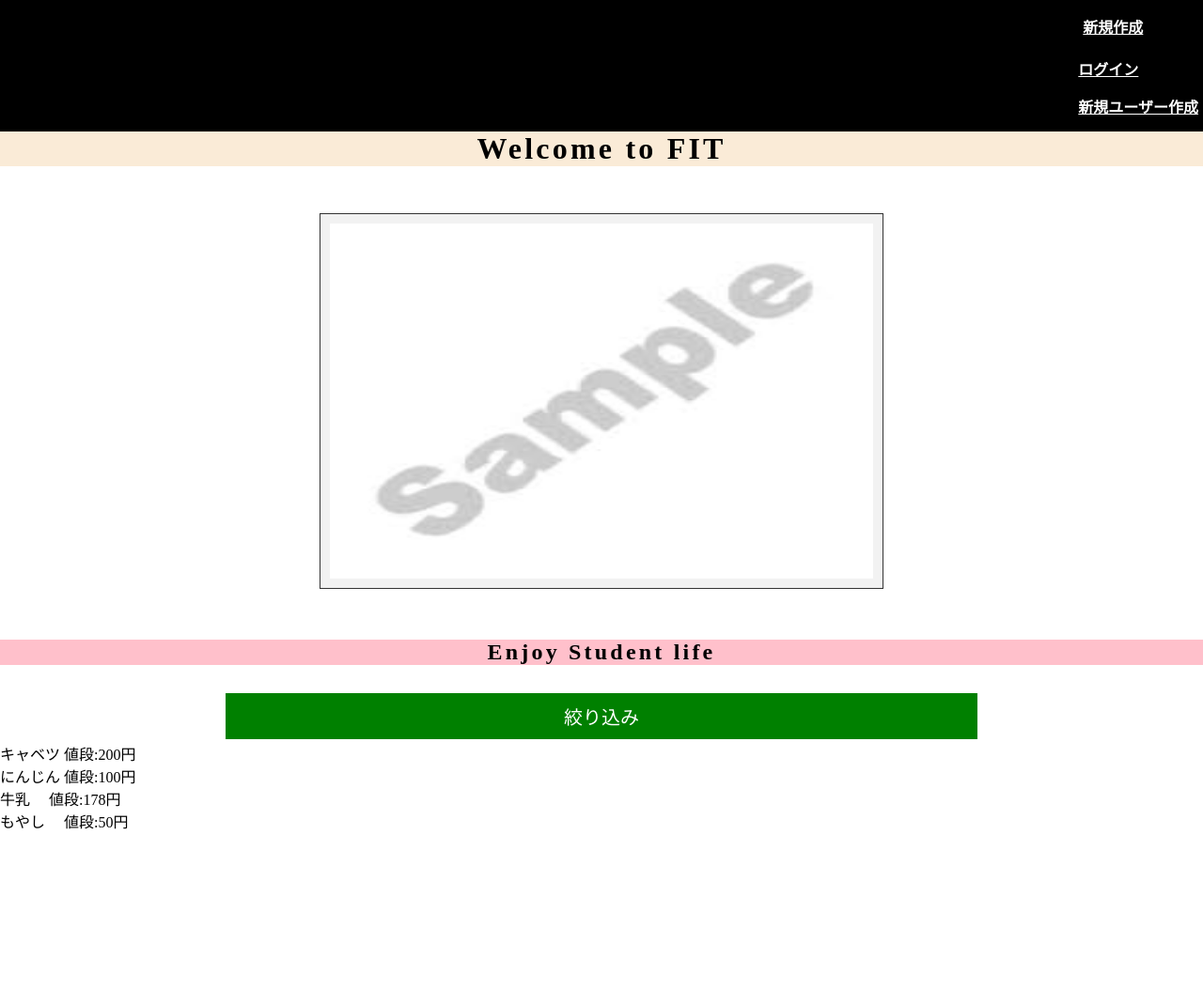
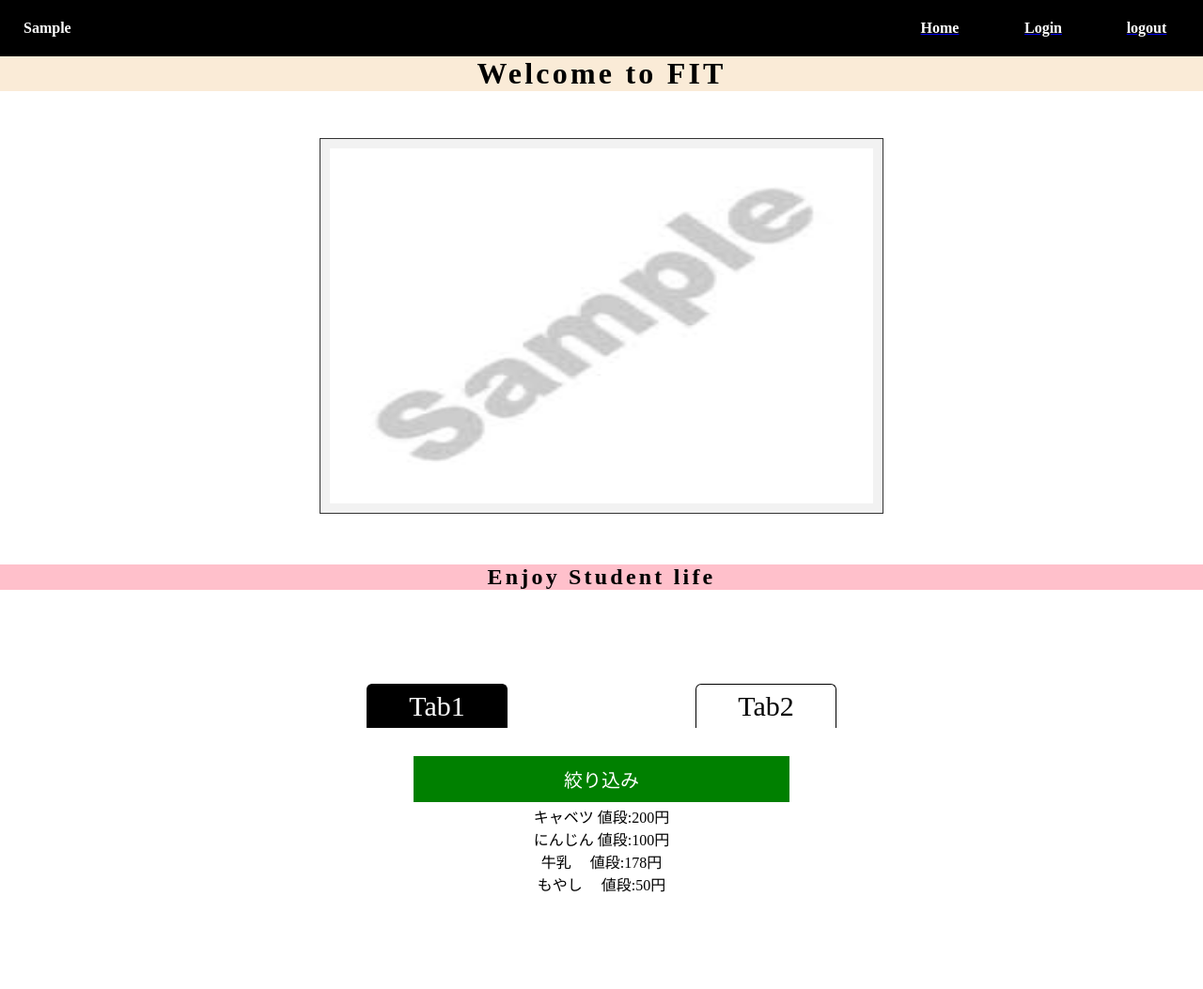
Before and after one commit to Zastenchivyy-Smolensky/information-systems, a Flask app: page / in a window 1280 px wide. Shown: the whole page at 94% size. Before the commit the page ends 883 px from the top, so only its background shows below. Run offline with Flask 2, Linux system fonts and the light colour scheme.

Commit message:
タブを追加した(まだ改善の余地あり)

```diff
--- a/static/css/style.css
+++ b/static/css/style.css
@@ -56,7 +56,7 @@ section {
   margin-top: 30px;
 }
 .accordion {
-  width: 800px;
+  width: 400px;
   margin: 0 auto;
 }
 .menu {
@@ -95,3 +95,43 @@ section {
   margin-left: auto;
   margin-right: auto;
 }
+
+.box {
+  width: 500px;
+  margin: 100px auto;
+}
+
+.tabs {
+  display: flex;
+  align-items: center;
+  justify-content: space-between;
+}
+.tab {
+  border: 1px solid #000;
+  border-bottom: none;
+  padding: 6px;
+  font-size: 30px;
+  text-align: center;
+  border-radius: 6px 6px 0 0;
+  width: 30%;
+}
+.tab:hover {
+  cursor: pointer;
+}
+.tab.is-active {
+  background: #000;
+  color: white;
+}
+
+.contents1 {
+  font-size: 16px;
+  text-align: center;
+}
+.contents1 li {
+  list-style: none;
+}
+.contnet1 {
+  text-align: center;
+  padding: 16px;
+  font-size: 16px;
+}
--- /dev/null
+++ b/static/javascript/tab.js
@@ -0,0 +1,33 @@
+(() => {
+  const $tabs = document.querySelectorAll("[data-tab]");
+  const $contents = document.querySelectorAll("[data-content]");
+  //初期表示で最初の要素以外は非表示
+  $contents.forEach(($content, index) => {
+    if (!index) {
+      return;
+    }
+    $content.style.display = "none";
+  });
+  //タブをクリック時に対象の要素を表示
+  const activeClassName = "is-active";
+  const onClick = (event) => {
+    const $target = event.target;
+    const tabIndex = $target.dataset.tab;
+    const $content = document.querySelector(`[data-content='${tabIndex}']`);
+    //一旦すべてのコンテンツを非表示
+    $contents.forEach(($content) => {
+      $content.style.display = "none";
+    });
+    //一旦すべてのたぶを初期化
+    $tabs.forEach(($tab) => {
+      $tab.classList.remove(activeClassName);
+    });
+    //対象の要素を表示
+    $content.style.display = "block ";
+    $target.classList.add(activeClassName);
+  };
+  //対象のたぶをアクティブ化
+  $tabs.forEach(($tab) => {
+    $tab.addEventListener("click", onClick);
+  });
+})();
--- a/templates/index.html
+++ b/templates/index.html
@@ -1,5 +1,5 @@
 <!DOCTYPE html>
-<html lang="en">
+<html lang="ja">
   <head>
     <meta charset="UTF-8" />
     <meta http-equiv="X-UA-Compatible" content="IE=edge" />
@@ -20,19 +20,23 @@
   </head>
   <body>
     <header>
-      <div class="header-left">
-        <h1>タイトル</h1>
+      <div class="nav-header">
+        <div class="text">Sample</div>
       </div>
-      <div class="header-right">
-        <ul>
-          <li class="item">
-            <a href="#" class="text" role="button">新規作成</a>
-          </li>
-          <li><a href="#" class="text" role="button">ログイン</a></li>
-          <li>
-            <a href="#" class="text" role="button">新規ユーザー作成</a>
-          </li>
-        </ul>
+      <div class="item">
+        <a href="#">
+          <div class="text">Home</div>
+        </a>
+      </div>
+      <div class="item">
+        <a href="#">
+          <div class="text">Login</div>
+        </a>
+      </div>
+      <div class="item">
+        <a href="#">
+          <div class="text">logout</div>
+        </a>
       </div>
     </header>
     <main>
@@ -46,6 +50,14 @@
       </div>
       <h2 class="enjoy-life">Enjoy Student life</h2>
     </main>
+    <div class="section">
+      <div class="box">
+        <div class="tabs">
+          <div class="tab is-active" data-tab="0">Tab1</div>
+          <div class="tab" data-tab="1">Tab2</div>
+        </div>
+        <div class="contents1">
+          <div class="content1" data-content="0">
             <section>
               <div class="accordion">
                 <i class="fa-solid fa-magnifying-glass"></i>
@@ -77,7 +89,6 @@
                 </div>
               </div>
               <span id="midashi"></span>
-    </section>
               <div class="table">
                 <ul class="list">
                   <li class="list_item" data-kind="野菜" data-color="黄色">
@@ -94,7 +105,14 @@
                   </li>
                 </ul>
               </div>
+            </section>
+          </div>
+          <div class="content1" data-content="1">content1</div>
+        </div>
+      </div>
+    </div>
 
+    <script src="{{url_for('static', filename='javascript/tab.js')}}"></script>
     <script src="{{url_for('static', filename='javascript/main.js')}}"></script>
     <script src="{{url_for('static', filename='jquery/main.js')}}"></script>
     <script src="{{url_for('static', filename='jquery/search.js')}}"></script>
```
Also changed, not shown: templates/index3.html (+25 -8 lines), templates/index4.html (+15 -1 lines). Lines whose indentation alone changed are shown as unchanged.
